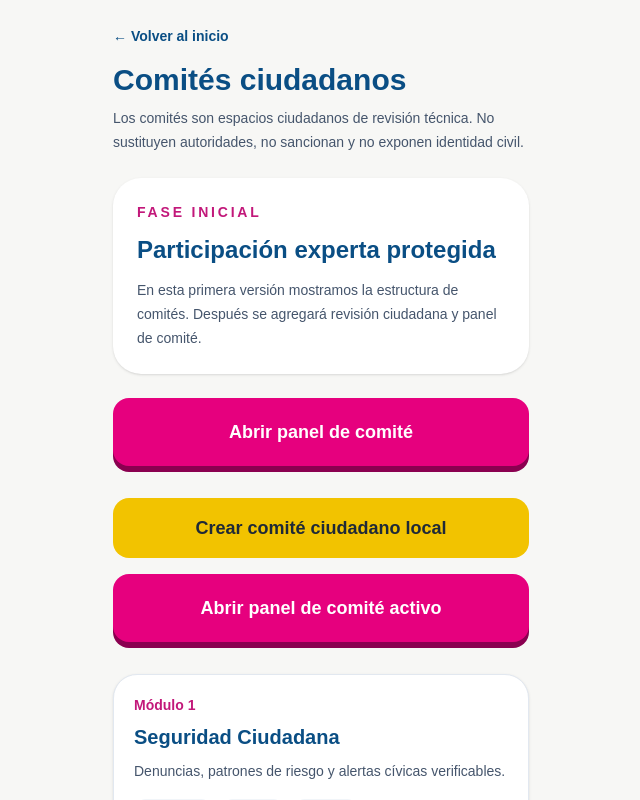
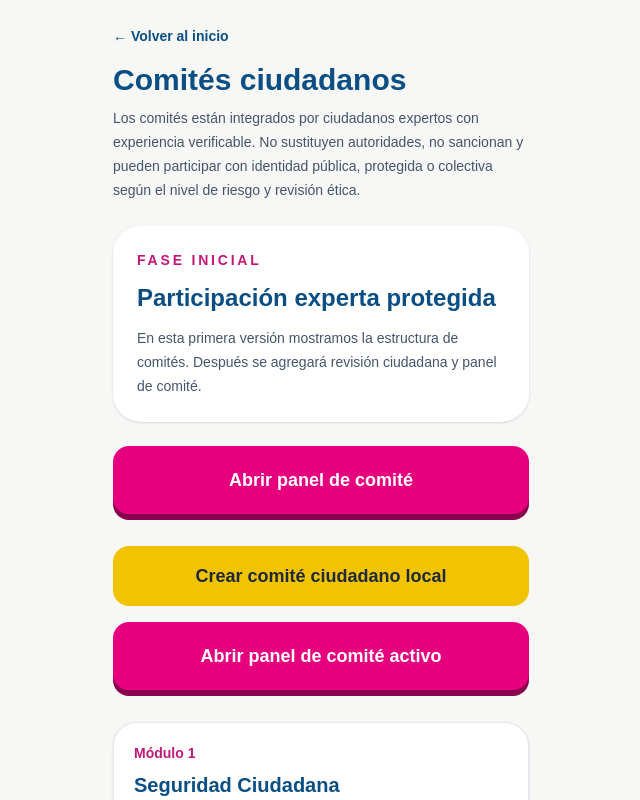
Before and after one commit to TecnocraciaParticipativaMexico/Plataforma, a Next.js app in the folder web/: page /comites in a window 1280 px wide. Shown: the top 800 px of the page, without its empty margins (319-959 px from the left). Built offline with nearby package versions, Linux system fonts and the light colour scheme.

Commit message:
feat: agregar limites y revision etica en panel de comites

```diff
--- a/web/app/comites/page.tsx
+++ b/web/app/comites/page.tsx
@@ -24,8 +24,9 @@ export default function ComitesPage() {
         <h1 className="mb-2 text-3xl font-bold">Comités ciudadanos</h1>
 
         <p className="mb-6 text-sm leading-6 text-slate-600">
-          Los comités son espacios ciudadanos de revisión técnica. No sustituyen
-          autoridades, no sancionan y no exponen identidad civil.
+Los comités están integrados por ciudadanos expertos con experiencia verificable.
+No sustituyen autoridades, no sancionan y pueden participar con identidad pública,
+protegida o colectiva según el nivel de riesgo y revisión ética.
         </p>
 
         <section className="mb-6 rounded-[28px] bg-white p-6 shadow-sm">
@@ -120,8 +121,8 @@ export default function ComitesPage() {
         </section>
 
         <div className="mt-6 rounded-2xl bg-blue-50 p-4 text-sm leading-6 text-blue-900">
-          Próximo bloque: formulario para solicitar participación en un comité,
-          sin pedir INE, CURP, teléfono ni datos sensibles.
+Próximo bloque: fortalecer la solicitud de expertos con revisión ética,
+conflictos de interés, nivel de visibilidad y límites máximos por comité.
         </div>
       </div>
     </main>
```
